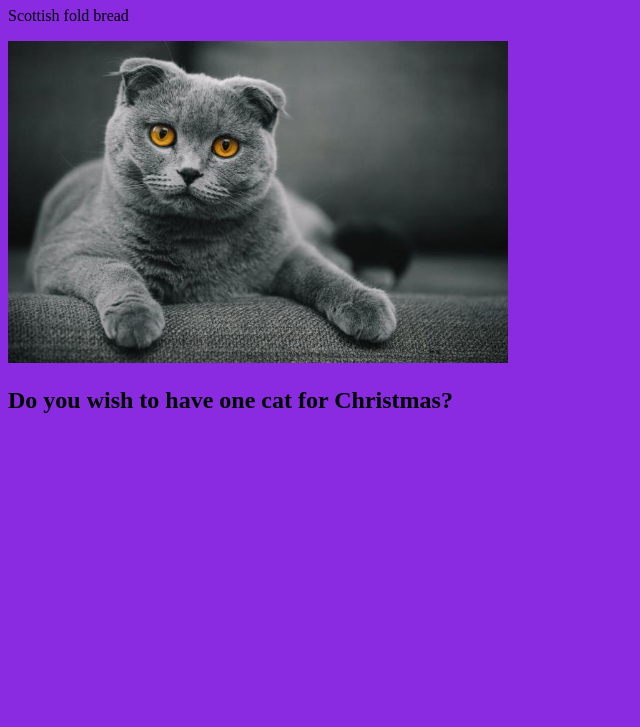
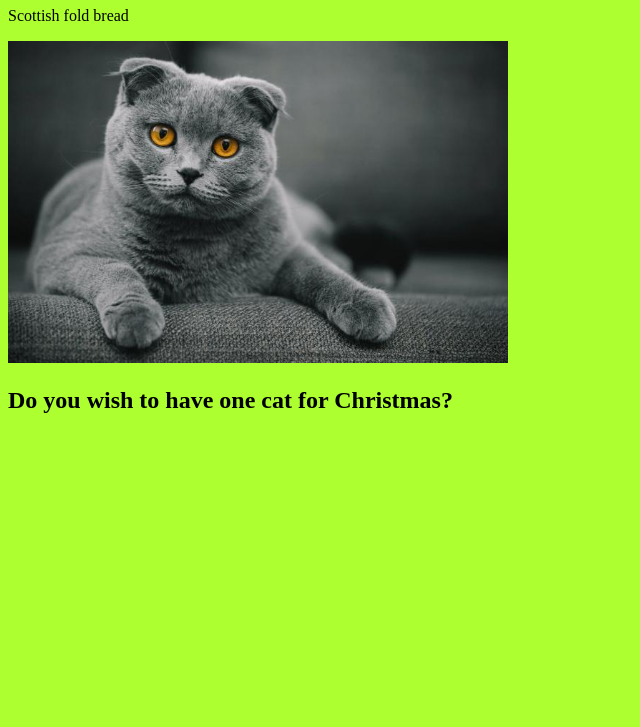
Before and after one commit to Florian777b/my-project-, a plain HTML site: page index.html in a window 1280 px wide. Shown: the part 73-800 px from the top of the page, without its empty margins (0-640 px from the left). Drawn offline with Linux system fonts and the light colour scheme.

Commit message:
changing background again

```diff
--- a/styles.css
+++ b/styles.css
@@ -1,3 +1,3 @@
 body{
-    background-color: blueviolet;
+    background-color: greenyellow;
 }
```
